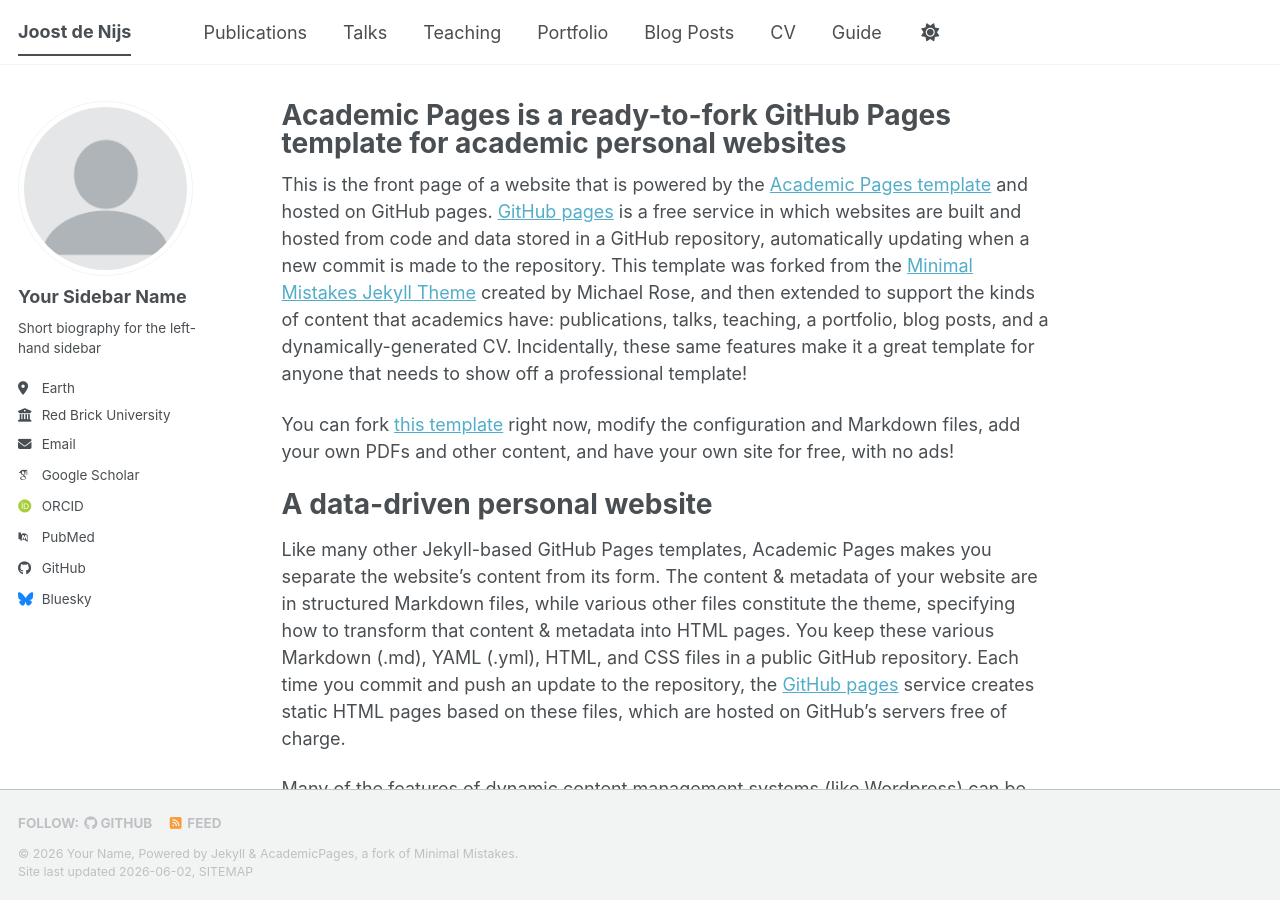
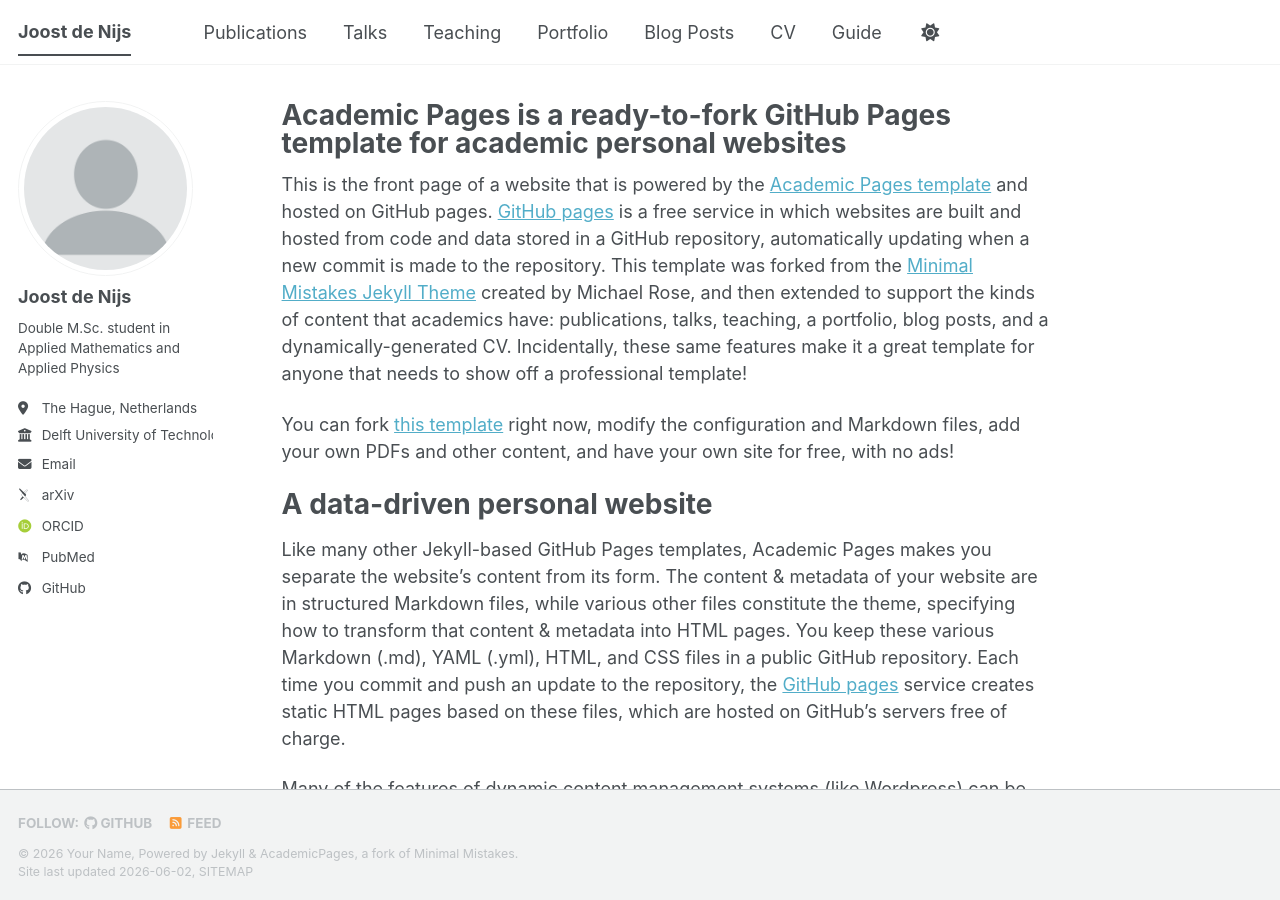
Before and after one commit to Joost987/Joost987.github.io, a Jekyll site: the page built from _pages/about.md, in a window 1280 px wide and 900 px high. Built offline with Jekyll 4.4.1, drawn with Linux system fonts in a browser that asks for light colours; some web fonts are replaced; a script bundle is joined from its source files by our own code; library files that are not in the unit come from our copies.

Commit message:
Update _config.yml
Fixed basic info

```diff
--- a/_config.yml
+++ b/_config.yml
@@ -24,21 +24,21 @@ repository               : "Joost987/Joost987.github.io"
 author:
   # Biographic information
   avatar           : "profile.png"
-  name             : "Your Sidebar Name"
+  name             : "Joost de Nijs"
   pronouns         : # example: "she/her"
-  bio              : "Short biography for the left-hand sidebar"
-  location         : "Earth"
-  employer         : "Red Brick University"
+  bio              : "Double M.Sc. student in Applied Mathematics and Applied Physics"
+  location         : "The Hague, Netherlands"
+  employer         : "Delft University of Technology"
   uri              : # URL
-  email            : "none@example.org"
+  email            : "j.v.denijs@student.tudelft.nl"
 
   # Academic websites
   academia         : # URL
-  arxiv            : # URL - Update with the correct link to your profile
-  googlescholar    : "https://scholar.google.com/citations?user=PS_CX0AAAAAJ"
+  arxiv            :  "https://arxiv.org/search/?searchtype=author&query=de+Nijs%2C+J+V"
+  googlescholar    : #"https://scholar.google.com/citations?user=PS_CX0AAAAAJ"
   inspire-hep      : # URL
   impactstory      : # URL
-  orcid            : "https://orcid.org/yourorcidurl"
+  orcid            : "https://orcid.org/0009-0005-4827-2106"
   semantic         : # URL
   ssrn             : # URL
   pubmed           : "https://www.ncbi.nlm.nih.gov/pubmed/?term=john+snow"
@@ -51,13 +51,13 @@ author:
   bitbucket        : # Username - Update with your username on the site
   codepen          : # Username
   dribbble         : # Username
-  github           : "academicpages"
+  github           : "https://github.com/Joost987"
   kaggle           : # Username
   stackoverflow    : # User number or user number and name (i.e., use "1" or "1/jeff-atwood")
 
   # Social media
   artstation       : # Username
-  bluesky          : "bsky.app" # Replace this with you Bluesky username
+  bluesky          : #"bsky.app" # Replace this with you Bluesky username
   facebook         : # Username
   flickr           : # Username
   foursquare       : # Username
```
